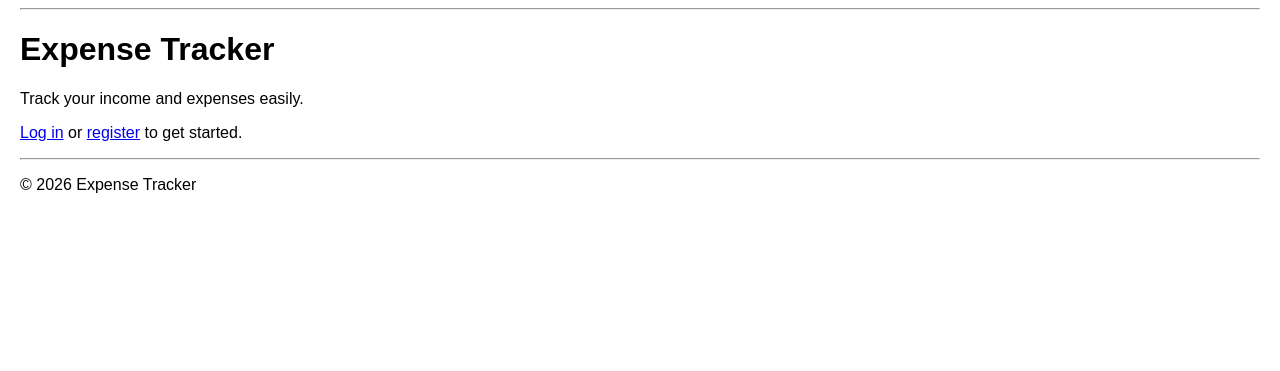
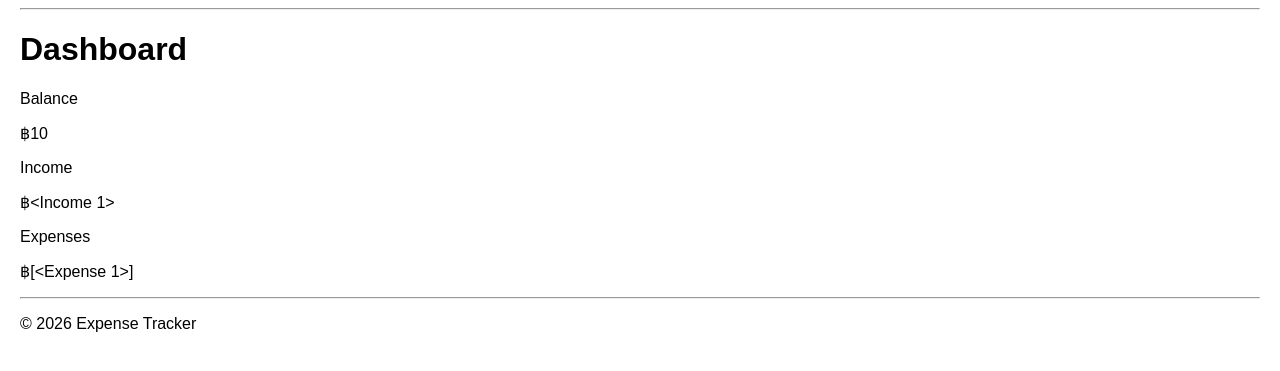
Before and after one commit to Isao12345/my_flask_web, a Flask app: template templates/dashboard.html in a window 1280 px wide. Shown: the part 38-409 px from the top of the page. Run offline with Flask 3, Linux system fonts and the light colour scheme; tables that the repository leaves empty hold one stand-in row (values such as "Sample post"); the template is opened without the code that fills it: values that come from a table or form of the project are taken from there, most other values are stand-ins (such as "Sample title", 1, 10 or a date in 2020).

Commit message:
redesign dashboard with banking style UI

```diff
--- a/templates/dashboard.html
+++ b/templates/dashboard.html
@@ -1,49 +1,34 @@
 {% extends "base.html" %}
+{% block title %}Dashboard{% endblock %}
+
 {% block content %}
-<h1>Expense Tracker</h1>
-{% if current_user %}
-<p>Welcome, {{ current_user.username }}!</p>
-<p>Your dashboard gives you quick access to your transactions.</p>
-<!-- commit: added canvas for monthly totals chart -->
-<canvas id="monthlyChart" width="400" height="200"></canvas>
-{% else %}
-<p>Track your income and expenses easily.</p>
-<p><a href="{{ url_for('login') }}">Log in</a> or <a href="{{ url_for('register') }}">register</a> to get started.</p>
-{% endif %}
+<h1 class="text-2xl font-semibold mb-6">Dashboard</h1>
+
+<div class="grid md:grid-cols-3 gap-6">
+
+  <!-- Balance -->
+  <div class="bg-white rounded-xl shadow p-6">
+    <p class="text-gray-500 text-sm">Balance</p>
+    <p class="text-3xl font-bold text-blue-600 mt-2">
+      ฿{{ balance }}
+    </p>
+  </div>
+
+  <!-- Income -->
+  <div class="bg-white rounded-xl shadow p-6">
+    <p class="text-gray-500 text-sm">Income</p>
+    <p class="text-3xl font-bold text-green-600 mt-2">
+      ฿{{ income }}
+    </p>
+  </div>
+
+  <!-- Expenses -->
+  <div class="bg-white rounded-xl shadow p-6">
+    <p class="text-gray-500 text-sm">Expenses</p>
+    <p class="text-3xl font-bold text-red-500 mt-2">
+      ฿{{ expenses }}
+    </p>
+  </div>
+
+</div>
 {% endblock %}
-
-{% block scripts %}
-<script src="https://cdn.jsdelivr.net/npm/chart.js"></script>
-<script>
-// commit: render bar chart using data provided by dashboard route
-const labels = {{ labels|tojson }};
-const incomes = {{ income_values|tojson }};
-const expenses = {{ expense_values|tojson }};
-const ctx = document.getElementById('monthlyChart');
-if (ctx) {
-    new Chart(ctx, {
-        type: 'bar',
-        data: {
-            labels: labels,
-            datasets: [
-                {
-                    label: 'Income',
-                    backgroundColor: 'rgba(75, 192, 192, 0.6)',
-                    data: incomes,
-                },
-                {
-                    label: 'Expense',
-                    backgroundColor: 'rgba(255, 99, 132, 0.6)',
-                    data: expenses,
-                }
-            ]
-        },
-        options: {
-            scales: {
-                y: { beginAtZero: true }
-            }
-        }
-    });
-}
-</script>
-{% endblock %}
```
Also changed, not shown: instance/expense.db.
